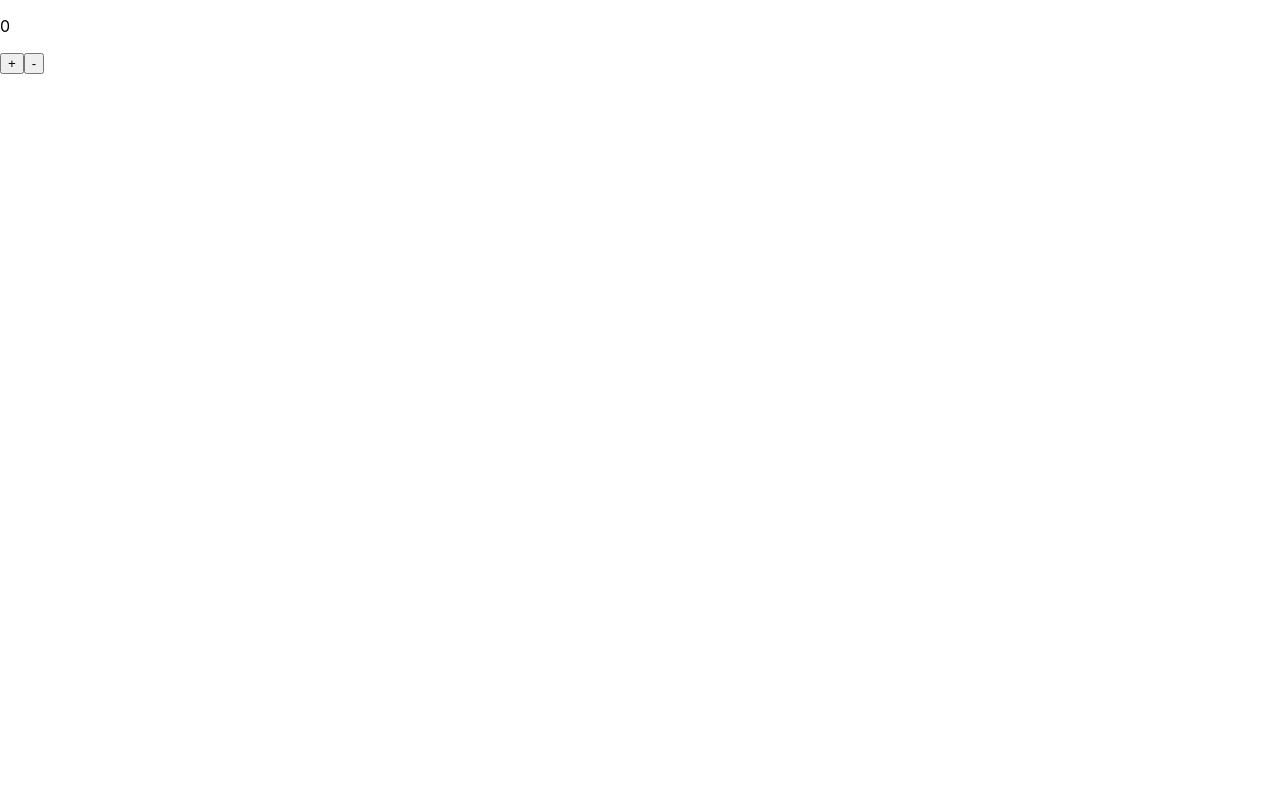
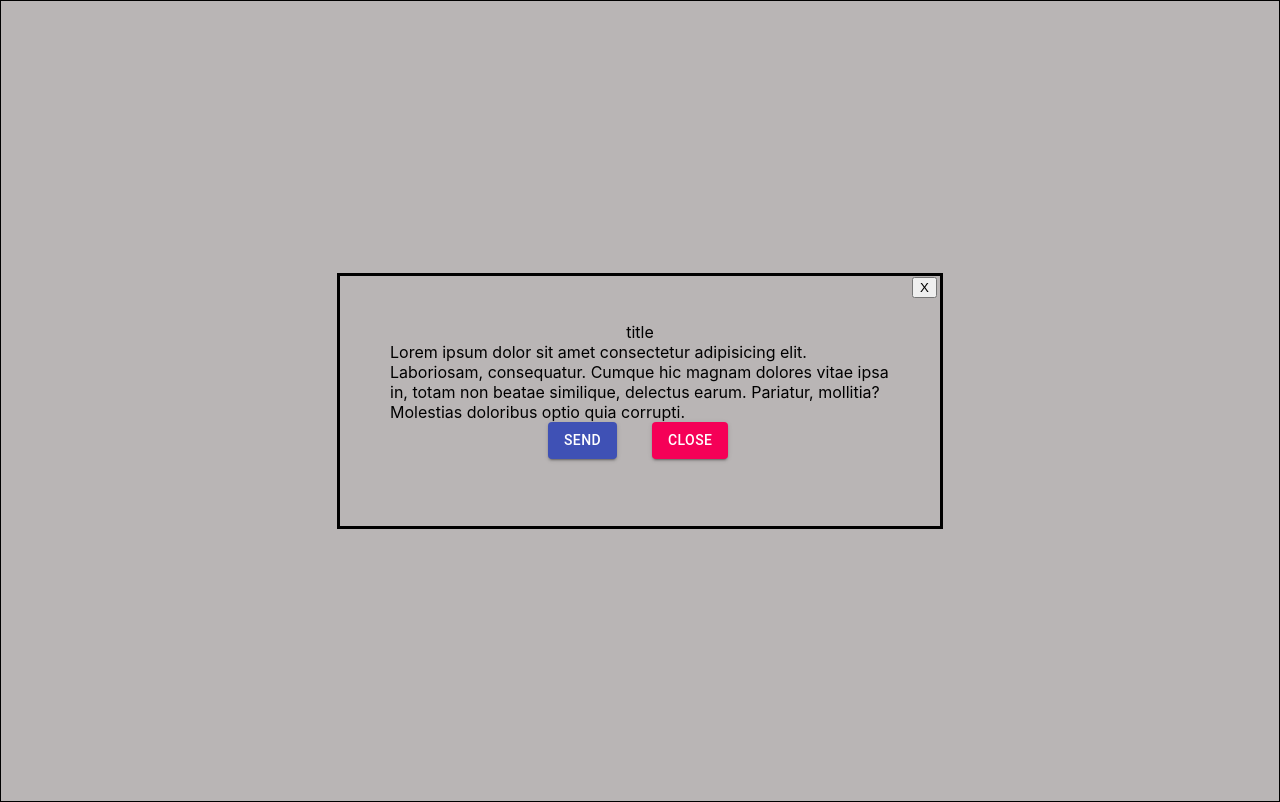
Before and after one commit to Koliya-s-survivors/Todo-list-react, a React (Create React App) app: page / in a window 1280 px wide. Built offline with nearby package versions, Linux system fonts and the light colour scheme.

Commit message:
test branch

```diff
--- a/package.json
+++ b/package.json
@@ -36,5 +36,9 @@
       "last 1 firefox version",
       "last 1 safari version"
     ]
+  },
+  "devDependencies": {
+    "css-loader": "^5.2.6",
+    "style-loader": "^3.0.0"
   }
 }
--- a/src/App.js
+++ b/src/App.js
@@ -1,42 +1,17 @@
 import React from 'react';
 // @material
-import { Container } from '@material-ui/core';
-import Box from '@material-ui/core';
+// import { Container } from '@material-ui/core';
+// import Box from '@material-ui/core';
 
 // components
-import TodoList from './components/todolist';
-import Counter from './components/counter';
+import Modal from './components/modal'
+class App extends React.Component {
 
-class App extends React.Component {
-  state = {
-    name:'Hamed',
-  }
-  changeName = () => {
-
-    // this.setState(({name})=>{
-    //   return {name:(name==='theDeDa')? 'Rost':'theDeDa'}
-    // })
-
-    const myName = this.state.name === 'theDeDa' ? 'Hamed' : 'theDeDa'
-    this.setState({ name: myName})
-
-    console.log('changeName :', this.state.name )
-  }
   render() {
     return (
-      // <Box>
-      //   <Container maxWidth="md">
-      //     <TodoList />
-      //   </Container>
-      // </Box>
-      <>
-      {/*  <button onClick={this.changeName}></button>*/}
-      {/*{this.state.name}*/}
-        <Counter />
-      </>
+      <Modal/>
     )
   }
 }
 
 export {App};
-// export default App;//
--- a/src/components/counter/counter-model/counter-model.js
+++ b/src/components/counter/counter-model/counter-model.js
@@ -2,7 +2,7 @@ import React, {Component} from 'react';
 
 export default class CounterModel extends Component {
   state = {
-    counter: 0,
+    counter: 1,
   };
 
   increment = () => {
--- a/src/components/counter/index.js
+++ b/src/components/counter/index.js
@@ -2,12 +2,17 @@ import {Component} from 'react';
 //components
 import CounterView from './counter-view';
 import CounterModel from './counter-model';
+import CounterRost from './counterRost';
 
 class Counter extends Component {
   render() {
     return (
         <CounterModel>
-          {(propsObj) => <CounterView propsObj={propsObj}/>}
+          {/* {(propsObj) => <CounterView propsObj={propsObj}/>} */}
+        {(propsRost) => {
+          console.log('propsRost: ', propsRost);
+          return <CounterRost propsRost={propsRost} />
+          }}
         </CounterModel>
     );
   }
--- /dev/null
+++ b/src/components/modal/content/index.js
@@ -0,0 +1,23 @@
+import { Component } from 'react';
+// @materials
+import Grid from '@material-ui/core/Grid';
+// css
+
+
+export default class Content extends Component {
+  render() {
+    return (
+      <>
+        <Grid container spacing={12}>
+          <Grid item xs={1}>
+          </Grid>
+          <Grid item xs={10}>
+            Lorem ipsum dolor sit amet consectetur adipisicing elit. Laboriosam, consequatur. Cumque hic magnam dolores vitae ipsa in, totam non beatae similique, delectus earum. Pariatur, mollitia? Molestias doloribus optio quia corrupti.
+          </Grid>
+          <Grid item xs={1}>
+          </Grid>
+        </Grid>
+      </>
+    )
+  };
+};
--- /dev/null
+++ b/src/components/modal/footer/index.js
@@ -0,0 +1,31 @@
+import { Component } from 'react';
+// @materials
+import Grid from '@material-ui/core/Grid';
+import Button from '@material-ui/core/Button';
+// css
+import styles from '../index.module.css';
+
+export default class Footer extends Component {
+  render() {
+    return (
+      <>
+        <Grid container spacing={3}>
+          <Grid item xs={4}>
+          </Grid>
+          <Grid item xs={2}>
+            <Button variant="contained" color="primary">
+              Send
+            </Button>
+          </Grid>
+          <Grid item xs={2}>
+            <Button variant="contained" color="secondary">
+              Close
+            </Button>
+          </Grid>
+          <Grid item xs={4}>
+          </Grid>
+        </Grid>
+      </>
+    )
+  };
+};
--- /dev/null
+++ b/src/components/modal/header/index.js
@@ -0,0 +1,39 @@
+import { Component } from 'react';
+// @materials
+import Grid from '@material-ui/core/Grid';
+import Button from '@material-ui/core/Button';
+
+// css
+import styles from '../index.module.css';
+
+export default class Header extends Component {
+  render() {
+    return (
+      <>
+        <Grid container spacing={3}>
+          <Grid item xs={12}>
+            <Grid container spacing={3}>
+              <Grid item xs={11}></Grid>
+              <Grid item xs={1}>
+                {/* <Button variant="contained" color="primary">
+                  X
+                </Button> */}
+                <button>X</button>
+              </Grid>
+            </Grid>
+          </Grid>
+
+          <Grid item xs={12}>
+            <Grid container spacing={3}>
+              <Grid item xs={2}></Grid>
+              <Grid item xs={8} className={styles.textCenter}>
+                title
+              </Grid>
+              <Grid item xs={2}></Grid>
+            </Grid>
+          </Grid>
+        </Grid>
+      </>
+    )
+  };
+};
--- /dev/null
+++ b/src/components/modal/index.js
@@ -0,0 +1,3 @@
+import Modal from "./modal";
+
+export default Modal;
--- /dev/null
+++ b/src/components/modal/index.module.css
@@ -0,0 +1,17 @@
+.root {
+  height: 100vh;
+  border: 1px solid black;
+  background-color: rgb(185, 181, 181);
+  display: flex;
+  align-items: center;
+  justify-content: center;
+}
+.wrapper {
+  width: 600px;
+  height: 250px;
+  border: 3px solid black;
+
+}
+.textCenter {
+  text-align: center;
+}
--- /dev/null
+++ b/src/components/modal/modal.js
@@ -0,0 +1,24 @@
+import {Component} from 'react';
+// css
+import styles from './index.module.css';
+// components
+import Header from './header';
+import Content from './content';
+import Footer from './footer';
+
+export default class Modal extends Component {
+  render() {
+    return(
+      <div className={styles.root}>
+       <div className ={styles.wrapper}>
+          <Header />
+          <Content>
+            Some text
+            <div>{this.props.children}</div>
+          </Content>
+          <Footer />
+       </div>
+      </div>
+    )
+  }
+}
```
Also changed, not shown: src/index.text.js (added, +182 -0 lines), 1 other file (tests, documents, lock files or other folders).
